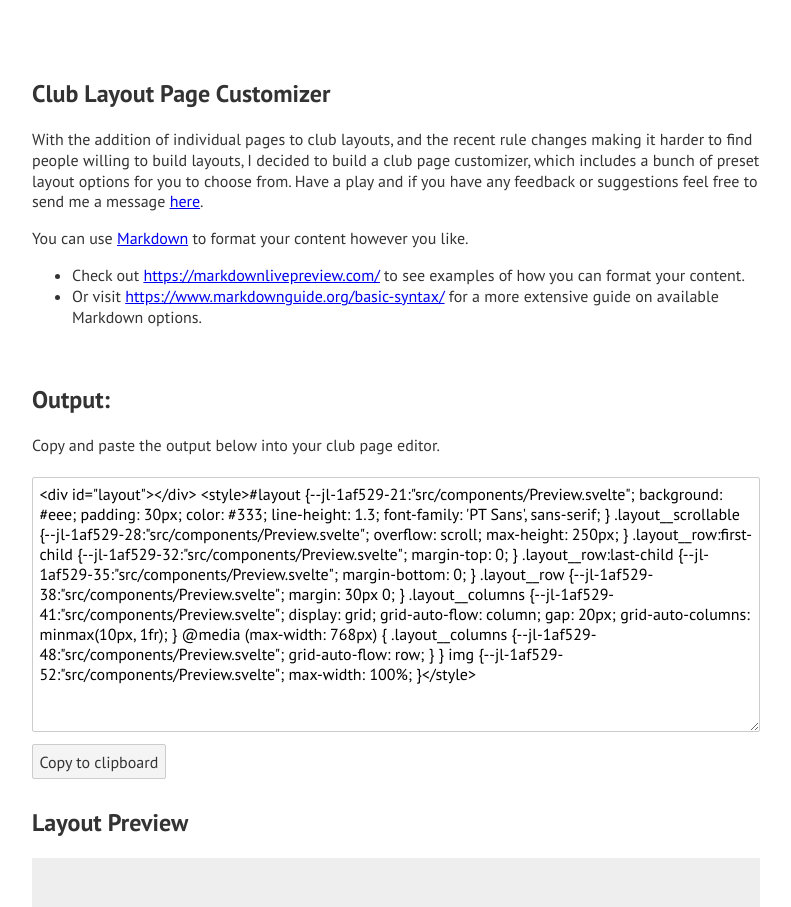
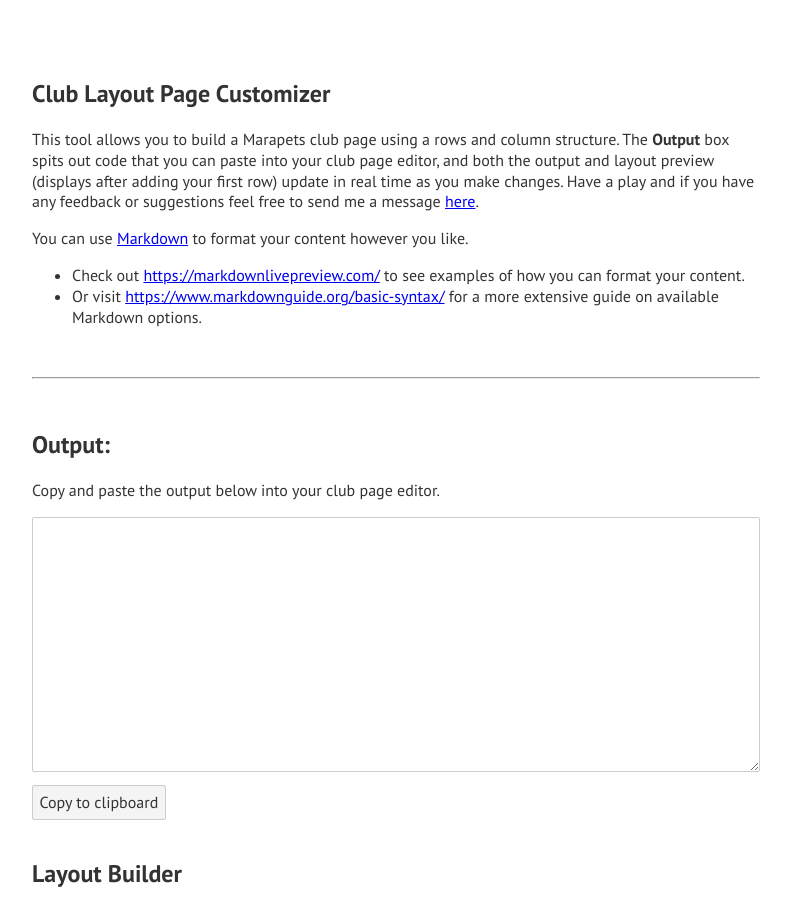
Before and after one commit to chungeric/layout-builder, a Svelte app: page / in a window 1280 px wide. Shown: the top 907 px of the page, without its empty margins (244-1035 px from the left). Built offline with nearby package versions, Linux system fonts and the light colour scheme.

Commit message:
Code cleanup

```diff
--- a/src/App.svelte
+++ b/src/App.svelte
@@ -1,7 +1,9 @@
 <script lang="ts">
 	import { onMount, afterUpdate } from 'svelte'
-	import Row from './components/Row.svelte'
-	import Preview from './components/Preview.svelte'
+	import Intro from './components/Intro.svelte'
+	import LayoutBuilder from './components/builder/LayoutBuilder.svelte'
+	import Output, { useOutput } from './components/Output.svelte';
+	import Preview, { usePreview } from './components/Preview.svelte'
 	let rows = []
 	onMount(() => {
 		generateCode()
@@ -9,68 +11,28 @@
 	afterUpdate(() => {
 		generateCode()
 	})
-	function copyOutput() {
-		const outputContainer = document.getElementById('output')
-		// @ts-ignore
-		outputContainer.select()
-		document.execCommand("copy");
-	}
-	function addRow() {
-		rows = [...rows, {
-			numColumns: 1,
-			scrollable: false,
-			columns: ['Lorem ipsum dolor sit amet, consectetur adipiscing elit.']
-		}]
-	}
 	function generateCode() {
-		const layoutWrapper = document.getElementById('preview')
-		const outputContainer = document.getElementById('output')
-		const html = layoutWrapper.innerHTML
-
-		// "minify" code
-		const output = html.replace(/\n\s*/g,"")
-
-		// Append content to output textarea
-		//@ts-ignore
-		outputContainer.value = output
+		const layoutWrapper = usePreview()
+		const outputContainer = useOutput()
+		if (layoutWrapper) {
+			const layoutHtml = layoutWrapper.innerHTML
+			// "minify" code
+			const output = layoutHtml.replace(/\n\s*/g,"")
+			// Append content to output textarea
+			outputContainer.value = output
+		} else {
+			outputContainer.value = ""
+		}
 	}
 </script>
 
 <main>
-	<h2>Club Layout Page Customizer</h2>
-	<p>With the addition of individual pages to club layouts, and the recent rule changes making it harder to find people willing to build layouts, I decided to build a club page customizer, which includes a bunch of preset layout options for you to choose from. Have a play and if you have any feedback or suggestions feel free to send me a message <a href="https://www.marapets.com/maramail.php?do=send&id=Eric" target="_blank" rel="noreferrer noopener">here</a>.</p>
-	<p>You can use <a href="https://www.markdownguide.org/getting-started/" target="_blank" rel="noopener noreferrer">Markdown</a> to format your content however you like.</p>
-	<ul>
-		<li>
-			Check out <a href="https://markdownlivepreview.com/" target="_blank" rel="noopener noreferrer">https://markdownlivepreview.com/</a> to see examples of how you can format your content.
-		</li>
-		<li>
-			Or visit <a href="https://www.markdownguide.org/basic-syntax/">https://www.markdownguide.org/basic-syntax/</a> for a more extensive guide on available Markdown options.
-		</li>
-	</ul>
-	<br>
-	<h2>Output:</h2>
-	<span>Copy and paste the output below into your club page editor.</span>
-	<br><br>
-
-	<!-- Output -->
-	<textarea rows="12" readonly id="output"></textarea>
-	<button on:click={copyOutput}>{'Copy to clipboard'}</button>
-
-	<!-- Preview -->
-	<h2>Layout Preview</h2>
-	<Preview bind:rows={rows} />
-
-	<!-- Builder -->
-	<div>
-		<h2>Layout Options</h2>
-		<div>
-			{#each rows as row, i}
-				<Row rowIndex={i} bind:row={row} />
-			{/each}
-		</div>
-		<button on:click={addRow}>Add Row</button>
-	</div>
+	<Intro />
+	<Output />
+	{#if (rows.length)}
+		<Preview bind:rows={rows} />
+	{/if}
+	<LayoutBuilder bind:rows={rows} />
 </main>
 
 <link href="https://fonts.googleapis.com/css2?family=PT+Sans:ital,wght@0,400;0,700;1,400;1,700&display=swap" rel="stylesheet">
@@ -81,8 +43,4 @@
     margin: 0 auto;
     padding: 50px 30px;
 	}
-	textarea {
-		width: 100%;
-		resize: vertical;
-	}
 </style>
--- /dev/null
+++ b/src/components/Intro.svelte
@@ -0,0 +1,23 @@
+<div class="intro">
+  <h2>Club Layout Page Customizer</h2>
+  <p>This tool allows you to build a Marapets club page using a rows and column structure. The <b>Output</b> box spits out code that you can paste into your club page editor, and both the output and layout preview (displays after adding your first row) update in real time as you make changes. Have a play and if you have any feedback or suggestions feel free to send me a message <a href="https://www.marapets.com/maramail.php?do=send&id=Eric" target="_blank" rel="noreferrer noopener">here</a>.</p>
+  <p>You can use <a href="https://www.markdownguide.org/getting-started/" target="_blank" rel="noopener noreferrer">Markdown</a> to format your content however you like.</p>
+  <ul>
+    <li>
+      Check out <a href="https://markdownlivepreview.com/" target="_blank" rel="noopener noreferrer">https://markdownlivepreview.com/</a> to see examples of how you can format your content.
+    </li>
+    <li>
+      Or visit <a href="https://www.markdownguide.org/basic-syntax/">https://www.markdownguide.org/basic-syntax/</a> for a more extensive guide on available Markdown options.
+    </li>
+  </ul>
+  <hr>
+</div>
+
+<style>
+  .intro {
+    margin-bottom: 30px;
+  }
+  hr {
+    margin: 50px 0;
+  }
+</style>
--- /dev/null
+++ b/src/components/Output.svelte
@@ -0,0 +1,31 @@
+<script context="module">
+  let output
+  export function useOutput() {
+    return output
+  }
+</script>
+<script lang="ts">
+  function copyOutput() {
+		output.select()
+		document.execCommand("copy");
+	}
+</script>
+
+<div class="output-container">
+  <h2>Output:</h2>
+  <p>Copy and paste the output below into your club page editor.</p>
+
+  <!-- Output -->
+  <textarea readonly rows="12" bind:this={output}></textarea>
+  <button on:click={copyOutput}>{'Copy to clipboard'}</button>
+</div>
+
+<style>
+  .output-container {
+    margin-bottom: 30px;
+  }
+  textarea {
+		width: 100%;
+		resize: vertical;
+	}
+</style>
--- a/src/components/Preview.svelte
+++ b/src/components/Preview.svelte
@@ -1,9 +1,18 @@
-<script>
+<script context="module">
+  let preview
+  export function usePreview() {
+    return preview
+  }
+</script>
+<script lang="ts">
   import marked from "marked";
-  export let rows;
+  import type { RowType } from "../types";
+  export let rows: RowType[];
 </script>
 
-<div id="preview">
+<div class="layout-preview-container">
+  <h2>Layout Preview</h2>
+  <div bind:this={preview}>
     <div id="layout">
       {#each rows as row}
         <div class="layout__row">
@@ -44,7 +53,7 @@
         gap: 20px;
         grid-auto-columns: minmax(10px, 1fr);
       }
-    @media (max-width: 768px) {
+      @media (max-width: 600px) {
         .layout__columns {
           grid-auto-flow: row;
         }
@@ -54,3 +63,10 @@
       }
     </style>
   </div>
+</div>
+
+<style>
+  .layout-preview-container {
+    margin-bottom: 50px;
+  }
+</style>
--- a/src/components/Row.svelte
+++ b/src/components/builder/BuilderRow.svelte
@@ -1,5 +1,5 @@
-<script>
-  import Radio from '../inputs/Radio.svelte'
+<script lang="ts">
+  import Radio from '../../inputs/Radio.svelte'
   export let rowIndex;
   export let row;
   function selectNumCols(e) {
@@ -18,11 +18,8 @@
 </script>
 
 
-
-<div class="options-wrap">
-
-  <h3 class="underline">Row {rowIndex + 1}</h3>
-
+<div class="builder-row-container">
+  <h3 class="">Row {rowIndex + 1}</h3>
   <div class="options">
     <div>
       <h4>Number of Columns</h4>
@@ -44,18 +41,30 @@
       </div>
     </div>
   </div>
-
   <div class="columns">
     {#each row.columns as _, i}
-      <textarea rows="10" bind:value={row.columns[i]}></textarea>
+      <div class="column">
+        <h4>Column {i+1}</h4>
+        <textarea rows="10" bind:value={row.columns[i]}></textarea>
+      </div>
     {/each}
   </div>
 
 </div>
 
-
-
 <style>
+  .builder-row-container {
+    background: hsl(0, 0%, 96%);
+    padding: 0 20px 20px;
+    margin-bottom: 30px;
+  }
+  .builder-row-container > h3 {
+    position: relative;
+    margin-left: -20px;
+    margin-right: -20px;
+    padding: 15px 20px;
+    background: hsl(0, 0%, 92%);
+  }
   .options {
     margin-bottom: 30px;
     display: flex;
@@ -79,7 +88,13 @@
       grid-auto-flow: row;
     }
   }
-  .columns textarea {
+  .column h4 {
+    margin-top: 0;
+  }
+  .column textarea {
+    display: block;
+    width: 100%;
     resize: none;
+    margin-bottom: 0;
   }
 </style>
--- /dev/null
+++ b/src/components/builder/LayoutBuilder.svelte
@@ -0,0 +1,28 @@
+<script lang="ts">
+  import type { RowType } from '../../types';
+  import BuilderRow from './BuilderRow.svelte'
+  export let rows: RowType[];
+  function addRow() {
+		rows = [...rows, {
+			numColumns: 1,
+			scrollable: false,
+			columns: ['Lorem ipsum dolor sit amet, consectetur adipiscing elit.']
+		}]
+	}
+</script>
+
+<div class="layout-builder-container">
+  <h2>Layout Builder</h2>
+  <div>
+    {#each rows as row, i}
+      <BuilderRow rowIndex={i} bind:row={row} />
+    {/each}
+  </div>
+  <button on:click={addRow}>Add Row</button>
+</div>
+
+<style>
+  .layout-builder-container {
+    margin-bottom: 30vh;
+  }
+</style>
--- a/src/inputs/Radio.svelte
+++ b/src/inputs/Radio.svelte
@@ -1,8 +1,8 @@
-<script>
+<script lang="ts">
   export let name;
   export let value;
-  export let checked;
-  export let onChange;
+  export let checked = false
+  export let onChange
 </script>
 
 <label>
--- /dev/null
+++ b/src/types.ts
@@ -0,0 +1,5 @@
+export interface RowType {
+  numColumns: number
+  scrollable: boolean
+  columns: string[]
+}
```
Lines whose indentation alone changed are shown as unchanged.
